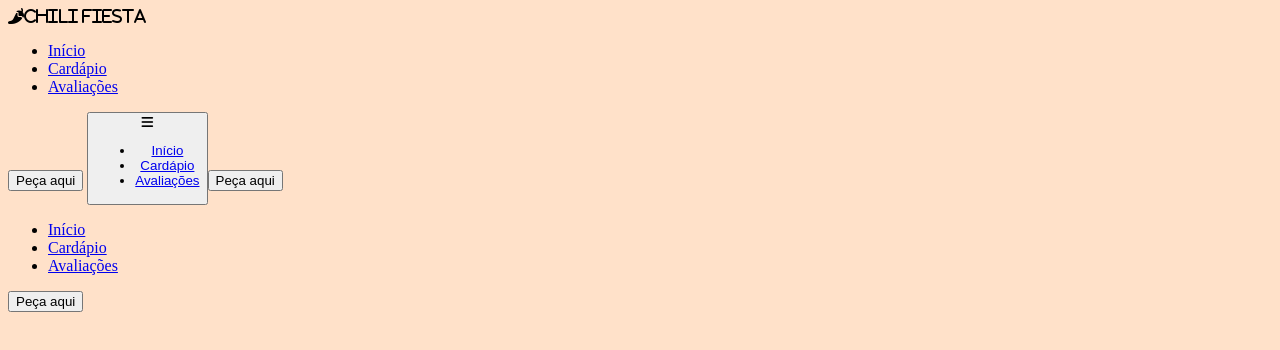
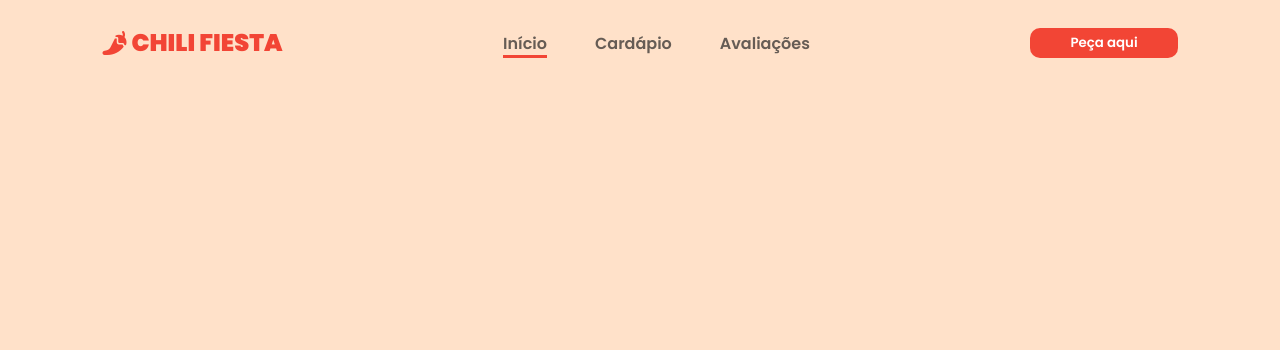
Before and after one commit to pamellasiq/chili-fiesta, a plain HTML site: page index.html in a window 1280 px wide. Drawn offline with nearby package versions, Linux system fonts and the light colour scheme.

Commit message:
update responsive header

```diff
--- a/index.html
+++ b/index.html
@@ -6,14 +6,15 @@
     <link rel="stylesheet" href="https://cdnjs.cloudflare.com/ajax/libs/font-awesome/6.6.0/css/all.min.css" integrity="sha512-Kc323vGBEqzTmouAECnVceyQqyqdsSiqLQISBL29aUW4U/M7pSPA/gEUZQqv1cwx4OnYxTxve5UMg5GT6L4JJg==" crossorigin="anonymous" referrerpolicy="no-referrer" />
     <link rel="stylesheet" href="src/styles/styles.css">
     <link rel="stylesheet" href="src/styles/header.css">
+    <script src="https://cdnjs.cloudflare.com/ajax/libs/jquery/3.7.1/jquery.min.js" integrity="sha512-v2CJ7UaYy4JwqLDIrZUI/4hqeoQieOmAZNXBeQyjo21dadnwR+8ZaIJVT8EE2iyI61OV8e6M8PP2/4hpQINQ/g==" crossorigin="anonymous" referrerpolicy="no-referrer"></script>
     <title>Landing page</title>
 </head>
 <body>
     <header>
         <nav id="navbar">
-            <i class="fa-solid fa-pepper-hot" id="nav_logo">chili fiesta</i>
+            <i class="fa-solid fa-pepper-hot" id="nav_logo"><a>CHILI FIESTA</a></i>
             <ul id="nav_list">
-                <li class="nav_item">
+                <li class="nav_item active">
                     <a href="#home">Início</a>
                 </li>
                 <li class="nav_item">
@@ -30,25 +31,11 @@
 
             <button id="btn_mobile">
                 <i class="fa-solid fa-bars"></i>
-                    <ul id="nav_list">
-                <li class="nav_item">
-                    <a href="#home">Início</a>
-                </li>
-                <li class="nav_item">
-                    <a href="#menu">Cardápio</a>
-                </li>
-                <li class="nav_item">
-                    <a href="#feedback">Avaliações</a>
-                </li>
-            </ul>
-
-            <button class="btn-default">
-                Peça aqui
-            </button>
             </button>
         </nav>
+
         <div id="mobile_menu">
-            <ul id="nav_list">
+                <ul id="mobile_nav_list">
                 <li class="nav_item">
                     <a href="#home">Início</a>
                 </li>
@@ -65,5 +52,7 @@
             </button>
         </div>
     </header>
+
+    <script src="src/scripts/script.js"></script>
 </body>
 </html>
--- a/src/scripts/script.js
+++ b/src/scripts/script.js
@@ -0,0 +1,8 @@
+// jquery para quando clicar em algum elemento
+$(document).ready(function(){
+    $('#btn_mobile').on('click', function(){
+        $('#mobile_menu').toggleClass('active');
+        $('#btn_mobile').find('i').toggleClass('fa-x');
+    });
+
+});
--- a/src/styles/header.css
+++ b/src/styles/header.css
@@ -0,0 +1,80 @@
+header{
+    width: 100%;
+    padding: 28px 8%;
+}
+
+#navbar{
+    width: 100%;
+    display: flex;
+    align-items: center;
+    justify-content: space-between;
+}
+
+#nav_logo{
+    font-size: 24px;
+    color: #F24535;
+    display: flex;
+    align-items: center;
+    justify-content: center;
+    gap: 5px;
+}
+
+#nav_list{
+    display: flex;
+    list-style: none; /*remover a bolinha*/
+    gap: 48px;
+}
+
+.nav_item a{
+    text-decoration: none;
+    color: #1d1d1dad;
+    font-weight: 600;
+}
+
+.nav_item.active a{
+    color: #1d1d1dad;
+    border-bottom: 3px solid #F24535;
+}
+
+#btn_mobile{
+    display: none;
+}
+
+#mobile_menu{
+    display: none;
+}
+
+@media screen and (max-width: 1170px){
+    #btn_mobile{
+        display: block;
+        border: none;
+        background-color: transparent;
+        font-size: 1.5rem;
+        cursor: pointer;
+        color: #F24535;
+    }
+
+    #nav_list,
+    #navbar .btn-default{
+        display: none;
+    }
+
+    #mobile_menu.active{
+        display: flex;
+        flex-direction: column;
+        align-items: center;
+    }
+
+    #mobile_nav_list{
+        display: flex;
+        flex-direction: column;
+        gap: 12px;
+        margin: 12px 0px;
+    }
+
+    #mobile_nav_list .nav_item{
+        list-style: none;
+        text-align: center;
+    }
+
+}
--- a/src/styles/styles.css
+++ b/src/styles/styles.css
@@ -1,6 +1,5 @@
-<style>
 @import url('https://fonts.googleapis.com/css2?family=Poppins:ital,wght@0,100;0,200;0,300;0,400;0,500;0,600;0,700;0,800;0,900;1,100;1,200;1,300;1,400;1,500;1,600;1,700;1,800;1,900&display=swap');
-</style>
+
 
 *{
     font-family: 'Poppins', sans-serif;
@@ -13,3 +12,21 @@
 body{
     background-color: #FFE1C9;
 }
+
+.btn-default{
+    border: none;
+    display: flex;
+    align-items: center;
+    justify-content: center;
+    background-color: #F24535;
+    border-radius: 10px;
+    padding: 5px 40px;
+    font-weight: 600;
+    color: #fff;
+    transition: background-color .3s ease;
+}
+
+.btn-default:hover{
+    background-color: #ffffff;
+    color: #F24535;
+}
```
